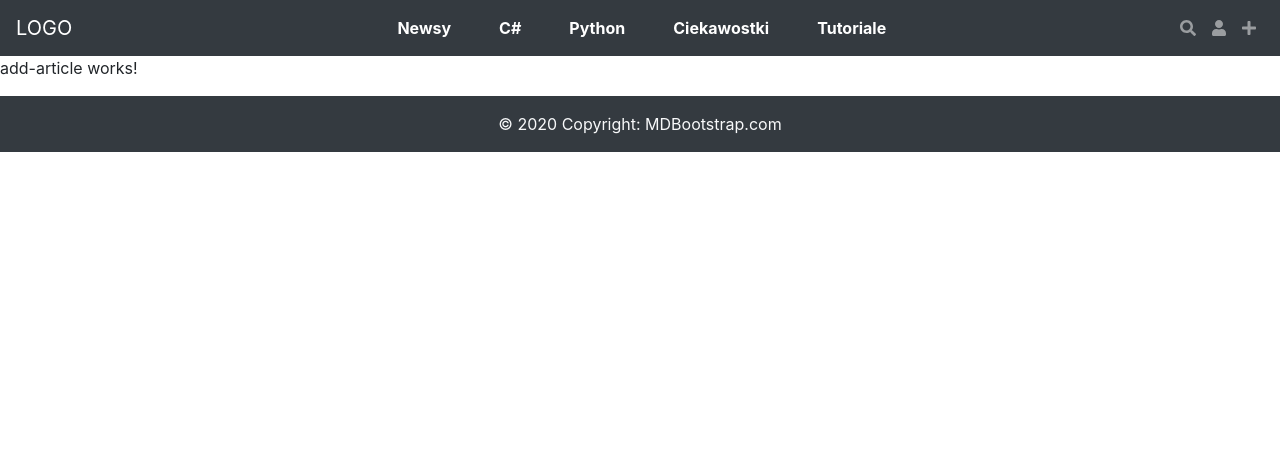
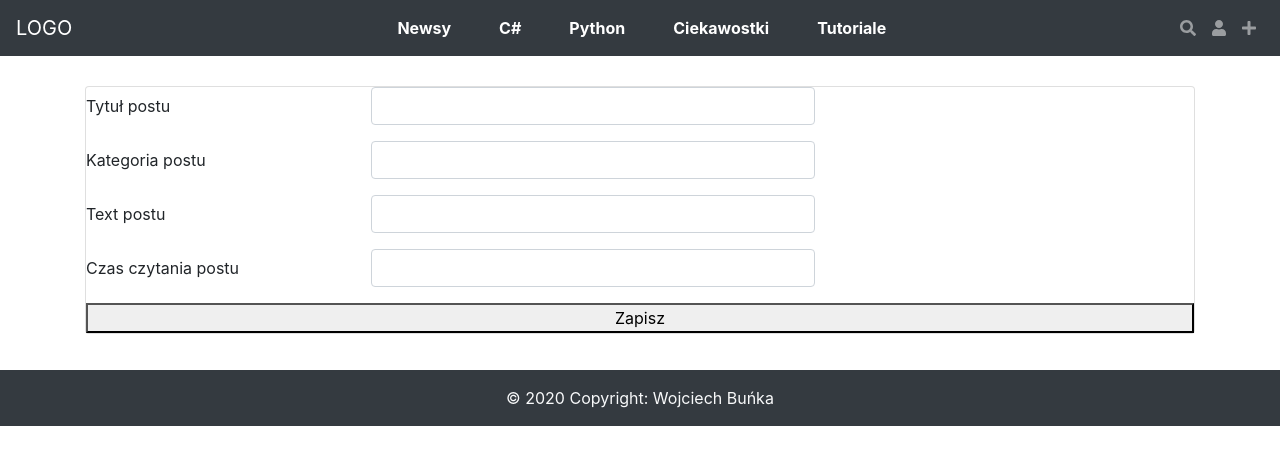
Before and after one commit to TheWerou/AngularTechnologyBlog, an Angular app in the folder TechnologyBlog/: page /AddArticleView in a window 1280 px wide. Shown: the top 464 px of the page. Built offline with nearby package versions, Linux system fonts and the light colour scheme.

Commit message:
Addin kinda works

```diff
--- a/TechnologyBlog/src/app/add-article/add-article.component.html
+++ b/TechnologyBlog/src/app/add-article/add-article.component.html
@@ -1 +1,62 @@
-<p>add-article works!</p>
+<div>
+    <!-- Cards start -->
+    <div class="container" style="margin-top: 30px; margin-bottom: 20px;" >
+        <div class="">
+            <div class="row ">
+                <div class="col pb-3" >
+                    <div class="card" >
+                        <div [formGroup]="formGrup">
+                            <div class="form-group row align-items-center required">
+                                <label class="col-md-3 col-form-label asterisk">Tytuł postu</label>
+                                <div class="col-md-5">
+                                  <input
+                                    type="text"
+                                    class="form-control"
+                                    name="title"
+                                    formControlName="title"
+                                  />
+                                </div>
+                              </div>
+                              <div class="form-group row align-items-center required">
+                                <label class="col-md-3 col-form-label asterisk">Kategoria postu</label>
+                                <div class="col-md-5">
+                                  <input
+                                    type="text"
+                                    class="form-control"
+                                    name="Category"
+                                    formControlName="Category"
+                                  />
+                                </div>
+                              </div>
+                              <div class="form-group row align-items-center required">
+                                <label class="col-md-3 col-form-label asterisk">Text postu</label>
+                                <div class="col-md-5">
+                                  <input
+                                    type="text"
+                                    class="form-control"
+                                    name="PostText"
+                                    formControlName="PostText"
+                                  />
+                                </div>
+                              </div>
+                              <div class="form-group row align-items-center required">
+                                <label class="col-md-3 col-form-label asterisk">Czas czytania postu</label>
+                                <div class="col-md-5">
+                                  <input
+                                    type="text"
+                                    class="form-control"
+                                    name="ReadTime"
+                                    formControlName="ReadTime"
+                                  />
+                                </div>
+                              </div>
+                        </div>
+                        <button (click)="save()" type="submit">Zapisz</button>
+                    </div>
+                </div>
+
+            </div>
+        </div>
+    </div>
+    <!-- Cards end -->
+</div>
--- a/TechnologyBlog/src/app/add-article/add-article.component.ts
+++ b/TechnologyBlog/src/app/add-article/add-article.component.ts
@@ -1,4 +1,7 @@
 import { Component, OnInit } from '@angular/core';
+import { FormBuilder, FormControl, FormGroup, FormsModule, Validators } from '@angular/forms';
+import { Section, Post, Category, User, MainSite, PostDto } from 'src/app/shared/data/InterFaces/InterFaces';
+import { DataBaseService } from 'src/app/services/data-base.service';
 
 @Component({
   selector: 'app-add-article',
@@ -6,10 +9,27 @@ import { Component, OnInit } from '@angular/core';
   styleUrls: ['./add-article.component.scss']
 })
 export class AddArticleComponent implements OnInit {
+  newArticle: PostDto;
+  newSection: Section[];
+  formGrup: FormGroup;
 
-  constructor() { }
+  constructor(public formBuilder: FormBuilder, private backend: DataBaseService) {
+
+  }
 
   ngOnInit(): void {
+    this.formGrup = this.formBuilder.group({
+      title: new FormControl(),
+      Category: new FormControl(),
+      PostText: new FormControl(),
+      ReadTime: new FormControl(),
+    });
+  }
+
+  save() {
+
+    let forms = this.formGrup.getRawValue() as PostDto;
+    this.backend.createPost(forms);
   }
 
 }
--- a/TechnologyBlog/src/app/app.module.ts
+++ b/TechnologyBlog/src/app/app.module.ts
@@ -11,6 +11,8 @@ import { CategoryViewComponent } from './category-view/category-view.component';
 import { NgbModule } from '@ng-bootstrap/ng-bootstrap';
 import { FontAwesomeModule } from '@fortawesome/angular-fontawesome';
 import { FotterComponent } from './shared/fotter/fotter.component';
+import { ReactiveFormsModule } from '@angular/forms';
+
 
 @NgModule({
   declarations: [
@@ -26,7 +28,8 @@ import { FotterComponent } from './shared/fotter/fotter.component';
     BrowserModule,
     AppRoutingModule,
     NgbModule,
-    FontAwesomeModule
+    FontAwesomeModule,
+    ReactiveFormsModule,
   ],
   providers: [],
   bootstrap: [AppComponent]
--- a/TechnologyBlog/src/app/category-view/category-view.component.html
+++ b/TechnologyBlog/src/app/category-view/category-view.component.html
@@ -16,7 +16,7 @@
                 <div class="col-md-6 pb-3" *ngFor="let post of posts">
                     <div class="card" >
                         <img class="card-img-top" [src]="imagePath" alt="Card image cap">
-                        <p class="text-muted m-0" style="padding-left: 1.25rem;">20/05/2021</p>
+                        <p class="text-muted m-0" style="padding-left: 1.25rem;"> {{ post.date }} </p>
                         <div class="card-body">
                             <h5 class="card-title">{{post.Category.title}}</h5>
                             <p class="card-text card-text-line">{{post.title}}</p>
--- a/TechnologyBlog/src/app/main-blog/main-blog.component.html
+++ b/TechnologyBlog/src/app/main-blog/main-blog.component.html
@@ -31,7 +31,7 @@
                 <div class="col-md-6 pb-3" *ngFor="let post of posts">
                     <div class="card" >
                         <img class="card-img-top" [src]="imagePath" alt="Card image cap">
-                        <p class="text-muted m-0" style="padding-left: 1.25rem;">20/05/2021</p>
+                        <p class="text-muted m-0" style="padding-left: 1.25rem;"> {{ post.date }}</p>
                         <div class="card-body">
                             <h5 class="card-title">{{post.Category.title}}</h5>
                             <p class="card-text card-text-line">{{post.title}}</p>
--- a/TechnologyBlog/src/app/shared/fotter/fotter.component.html
+++ b/TechnologyBlog/src/app/shared/fotter/fotter.component.html
@@ -1,8 +1,7 @@
 <footer class="navbar-dark bg-dark text-center text-lg-start">
   <!-- Copyright -->
   <div class="text-light text-center p-3">
-    © 2020 Copyright:
-    <a class="text-light" href="">MDBootstrap.com</a>
+    © 2020 Copyright: Wojciech Buńka
   </div>
   <!-- Copyright -->
 </footer>
--- a/TechnologyBlog/src/app/shared/nav-bar/nav-bar.component.ts
+++ b/TechnologyBlog/src/app/shared/nav-bar/nav-bar.component.ts
@@ -11,12 +11,15 @@ import { faSearch, faUser, faPlus } from '@fortawesome/free-solid-svg-icons';
 })
 export class NavBarComponent implements OnInit {
 
-  constructor(private backend: DataBaseService) { }
+  title = 'Angular Form Validation Tutorial';
+
   iconSearch = faSearch;
   iconUser = faUser;
   iconPlus = faPlus;
 
   categoryList: Category[];
+
+  constructor(private backend: DataBaseService) {}
 
   ngOnInit(): void {
     this.list();
```
Also changed, not shown: TechnologyBlog/src/app/services/data-base.service.ts (+19 -13 lines), TechnologyBlog/src/app/shared/data/InterFaces/InterFaces.ts (+10 -0 lines).
